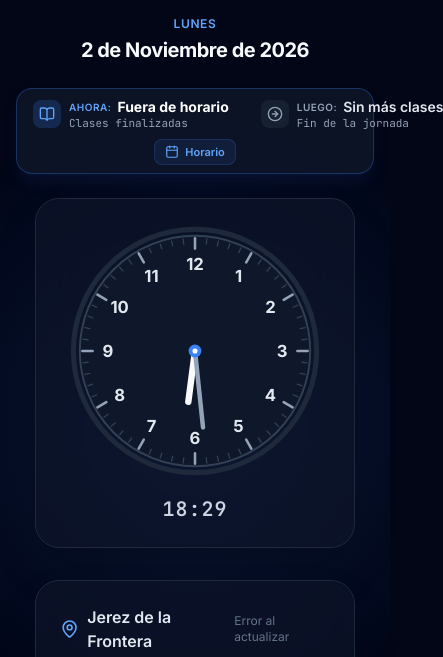
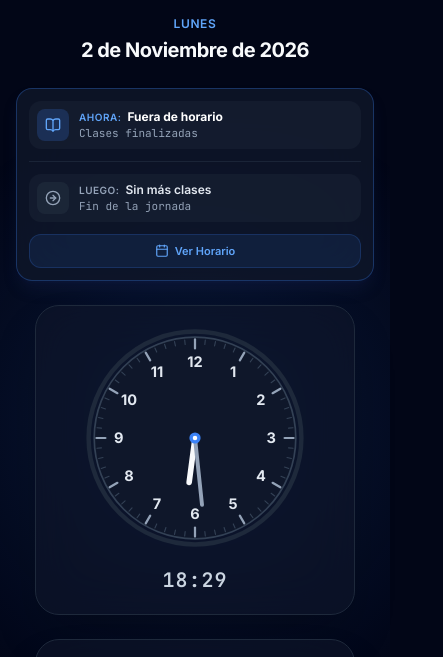
Before and after one commit to perezcarrionalejandro-gif/reloj-IcB, a plain HTML site: page index.html in a window 390 px wide. Shown: the top 657 px of the page, 443 px wide, since content can reach past the window. Drawn offline with nearby package versions, Linux system fonts and the light colour scheme; no server answers.

Commit message:
index.html

```diff
--- a/index.html
+++ b/index.html
@@ -60,57 +60,57 @@
                 </h1>
             </header>
 
-            <!-- Módulo de Asignatura Actual y Siguiente -->
-            <section class="w-full max-w-2xl bg-slate-900/80 backdrop-blur-xl border border-blue-500/30 rounded-2xl px-4 py-2 shadow-lg shadow-blue-950/30 flex flex-col sm:flex-row items-center justify-between gap-2 sm:gap-4 text-xs">
+            <!-- Módulo de Asignatura Actual y Siguiente (Optimizado para móvil) -->
+            <section class="w-full max-w-2xl bg-slate-900/80 backdrop-blur-xl border border-blue-500/30 rounded-2xl p-3 sm:px-4 sm:py-2.5 shadow-lg shadow-blue-950/30 flex flex-col sm:flex-row items-center justify-between gap-3 text-xs">
 
                 <!-- Contenedor Flex de la Clase Actual y Siguiente -->
-                <div class="flex-grow w-full flex items-center justify-around sm:justify-start gap-4 sm:gap-8">
+                <div class="w-full flex flex-col sm:flex-row items-stretch sm:items-center justify-around sm:justify-start gap-3 sm:gap-6">
                     <!-- Asignatura Actual -->
-                    <div class="flex items-center gap-2">
-                        <div class="p-1.5 bg-blue-500/20 text-blue-400 rounded-lg shrink-0">
+                    <div class="flex items-center gap-2.5 bg-slate-800/40 sm:bg-transparent p-2 sm:p-0 rounded-xl">
+                        <div class="p-2 bg-blue-500/20 text-blue-400 rounded-lg shrink-0">
                             <i data-lucide="book-open" class="w-4 h-4"></i>
                         </div>
-                        <div class="leading-tight">
-                            <div class="flex items-center gap-1.5">
-                                <span id="current-label" class="text-[10px] uppercase tracking-wider font-semibold text-blue-400">Ahora:</span>
-                                <h2 id="current-subject" class="text-sm font-bold text-white truncate max-w-[120px] sm:max-w-[160px]">Cargando...</h2>
+                        <div class="leading-tight min-w-0 flex-1">
+                            <div class="flex items-center gap-1.5 flex-wrap">
+                                <span id="current-label" class="text-[10px] uppercase tracking-wider font-semibold text-blue-400 shrink-0">Ahora:</span>
+                                <h2 id="current-subject" class="text-xs sm:text-sm font-bold text-white truncate">Cargando...</h2>
                             </div>
-                            <p id="current-subject-time" class="text-[11px] text-slate-400 font-mono">--:-- - --:--</p>
+                            <p id="current-subject-time" class="text-[11px] text-slate-400 font-mono mt-0.5">--:-- - --:--</p>
                         </div>
                     </div>
 
-                    <!-- Separador Vertical -->
-                    <div class="h-6 w-px bg-slate-800"></div>
+                    <!-- Separador (Horizontal en móvil, Vertical en escritorio) -->
+                    <div class="h-px sm:h-8 w-full sm:w-px bg-slate-800/80"></div>
 
                     <!-- Siguiente Asignatura -->
-                    <div class="flex items-center gap-2">
-                        <div class="p-1.5 bg-slate-800/60 text-slate-400 rounded-lg shrink-0">
+                    <div class="flex items-center gap-2.5 bg-slate-800/40 sm:bg-transparent p-2 sm:p-0 rounded-xl">
+                        <div class="p-2 bg-slate-800/80 text-slate-400 rounded-lg shrink-0">
                             <i data-lucide="arrow-right-circle" class="w-4 h-4"></i>
                         </div>
-                        <div class="leading-tight">
-                            <div class="flex items-center gap-1.5">
-                                <span id="next-label" class="text-[10px] uppercase tracking-wider font-semibold text-slate-400">Luego:</span>
-                                <h3 id="next-subject" class="text-sm font-semibold text-slate-200 truncate max-w-[120px] sm:max-w-[160px]">--</h3>
+                        <div class="leading-tight min-w-0 flex-1">
+                            <div class="flex items-center gap-1.5 flex-wrap">
+                                <span id="next-label" class="text-[10px] uppercase tracking-wider font-semibold text-slate-400 shrink-0">Luego:</span>
+                                <h3 id="next-subject" class="text-xs sm:text-sm font-semibold text-slate-200 truncate">--</h3>
                             </div>
-                            <p id="next-subject-time" class="text-[11px] text-slate-400 font-mono">--:-- - --:--</p>
+                            <p id="next-subject-time" class="text-[11px] text-slate-400 font-mono mt-0.5">--:-- - --:--</p>
                         </div>
                     </div>
                 </div>
 
                 <!-- Botón Toggle Tabla Horario -->
-                <button id="toggle-schedule-btn" onclick="toggleScheduleModal()" class="shrink-0 inline-flex items-center gap-1.5 text-[11px] font-semibold text-blue-400 hover:text-blue-300 transition-colors py-1 px-2.5 rounded-lg bg-blue-500/10 hover:bg-blue-500/20 border border-blue-500/20">
+                <button id="toggle-schedule-btn" onclick="toggleScheduleModal()" class="w-full sm:w-auto shrink-0 inline-flex items-center justify-center gap-1.5 text-[11px] font-semibold text-blue-400 hover:text-blue-300 transition-colors py-2 sm:py-1.5 px-3 rounded-xl sm:rounded-lg bg-blue-500/10 hover:bg-blue-500/20 border border-blue-500/20">
                     <i data-lucide="calendar" class="w-3.5 h-3.5"></i>
-                    <span id="toggle-schedule-text">Horario</span>
+                    <span id="toggle-schedule-text">Ver Horario</span>
                 </button>
             </section>
 
-            <!-- Tabla de Horario (Desplegable) -->
-            <section id="full-schedule-container" class="hidden w-full max-w-2xl bg-slate-900/95 backdrop-blur-xl border border-slate-800 rounded-2xl p-4 shadow-2xl transition-all">
+            <!-- Tabla de Horario (Desplegable y Scrollable en móvil) -->
+            <section id="full-schedule-container" class="hidden w-full max-w-2xl bg-slate-900/95 backdrop-blur-xl border border-slate-800 rounded-2xl p-3 sm:p-4 shadow-2xl transition-all">
                 <h3 class="text-xs font-bold text-slate-200 mb-2 flex items-center gap-1.5">
                     <i data-lucide="clock" class="w-3.5 h-3.5 text-blue-400"></i> Horario Semanal Completo
                 </h3>
-                <div class="overflow-x-auto">
-                    <table class="w-full text-[11px] text-left text-slate-300 border-collapse">
+                <div class="overflow-x-auto -mx-1 p-1">
+                    <table class="w-full min-w-[500px] text-[11px] text-left text-slate-300 border-collapse">
                         <thead class="text-[10px] uppercase bg-slate-800/70 text-slate-400">
                             <tr>
                                 <th class="p-1.5 border border-slate-800">Sesión</th>
@@ -130,11 +130,11 @@
             </section>
 
             <!-- Sección Central: Reloj + Clima -->
-            <div class="w-full grid grid-cols-1 md:grid-cols-2 gap-8 items-center justify-items-center">
+            <div class="w-full grid grid-cols-1 md:grid-cols-2 gap-6 sm:gap-8 items-center justify-items-center">
 
                 <!-- Reloj Analógico -->
-                <div class="relative flex flex-col items-center justify-center p-6 bg-slate-900/60 backdrop-blur-xl border border-slate-800 rounded-3xl shadow-2xl w-full max-w-xs sm:max-w-sm">
-                    <div class="relative w-64 h-64 sm:w-72 sm:h-72 flex items-center justify-center">
+                <div class="relative flex flex-col items-center justify-center p-5 sm:p-6 bg-slate-900/60 backdrop-blur-xl border border-slate-800 rounded-3xl shadow-2xl w-full max-w-xs sm:max-w-sm">
+                    <div class="relative w-56 h-56 sm:w-72 sm:h-72 flex items-center justify-center">
                         <svg class="w-full h-full" viewBox="0 0 200 200">
                             <circle cx="100" cy="100" r="95" fill="none" stroke="#1e293b" stroke-width="4" />
                             <circle cx="100" cy="100" r="90" fill="#0f172a" stroke="#334155" stroke-width="1.5" />
@@ -156,7 +156,7 @@
                 </div>
 
                 <!-- Módulo Meteorológico -->
-                <div class="w-full max-w-xs sm:max-w-sm flex flex-col justify-between p-6 bg-slate-900/60 backdrop-blur-xl border border-slate-800 rounded-3xl shadow-2xl space-y-6">
+                <div class="w-full max-w-xs sm:max-w-sm flex flex-col justify-between p-5 sm:p-6 bg-slate-900/60 backdrop-blur-xl border border-slate-800 rounded-3xl shadow-2xl space-y-6">
                     <div class="space-y-1">
                         <div class="flex items-center justify-between">
                             <div class="flex items-center gap-2 text-slate-200 font-semibold text-base sm:text-lg">
@@ -170,11 +170,11 @@
 
                     <div class="flex items-center justify-between my-2">
                         <div class="flex flex-col">
-                            <span id="weather-temp" class="text-5xl font-bold tracking-tight text-white">--°C</span>
+                            <span id="weather-temp" class="text-4xl sm:text-5xl font-bold tracking-tight text-white">--°C</span>
                             <span id="weather-condition" class="text-sm font-medium text-slate-400 mt-1">Cargando...</span>
                         </div>
                         <div id="weather-icon-container" class="p-3 bg-slate-800/50 rounded-2xl border border-slate-700/40 text-blue-400">
-                            <i data-lucide="cloud-sun" class="w-12 h-12"></i>
+                            <i data-lucide="cloud-sun" class="w-10 h-10 sm:w-12 sm:h-12"></i>
                         </div>
                     </div>
 
@@ -215,7 +215,7 @@
         const JEREZ_LON = -6.0701;
 
         // ----------------------------------------------------
-        // HORARIO DE CLASES
+        // HORARIO DE CLASES ORIGINAL (MAÑANA)
         // ----------------------------------------------------
         const classSchedule = [
             { period: "1.ª HORA", start: "08:15", end: "09:15", subjects: ["Comentario", "Biología", "Estadística", "Estadística", "Inglés"] },
@@ -249,7 +249,7 @@
                 currentSubjectTimeEl.textContent = "Sin clases programadas";
                 nextLabelEl.textContent = "Lunes:";
                 nextSubjectEl.textContent = `1.ª HORA (${classSchedule[0].subjects[0]})`;
-                nextSubjectTimeEl.textContent = "08:15 - 09:15";
+                nextSubjectTimeEl.textContent = `${classSchedule[0].start} - ${classSchedule[0].end}`;
                 return;
             }
 
@@ -336,10 +336,10 @@
 
             if (isHidden) {
                 container.classList.remove('hidden');
-                btnText.textContent = "Ocultar";
+                btnText.textContent = "Ocultar Horario";
             } else {
                 container.classList.add('hidden');
-                btnText.textContent = "Horario";
+                btnText.textContent = "Ver Horario";
             }
         }
 
@@ -475,7 +475,7 @@
             document.getElementById('weather-condition').textContent = codeInfo.desc;
 
             const iconContainer = document.getElementById('weather-icon-container');
-            iconContainer.innerHTML = `<i data-lucide="${codeInfo.icon}" class="w-12 h-12"></i>`;
+            iconContainer.innerHTML = `<i data-lucide="${codeInfo.icon}" class="w-10 h-10 sm:w-12 sm:h-12"></i>`;
             lucide.createIcons();
 
             document.getElementById('weather-updated').textContent = `Act. ${timeStr}`;
```
